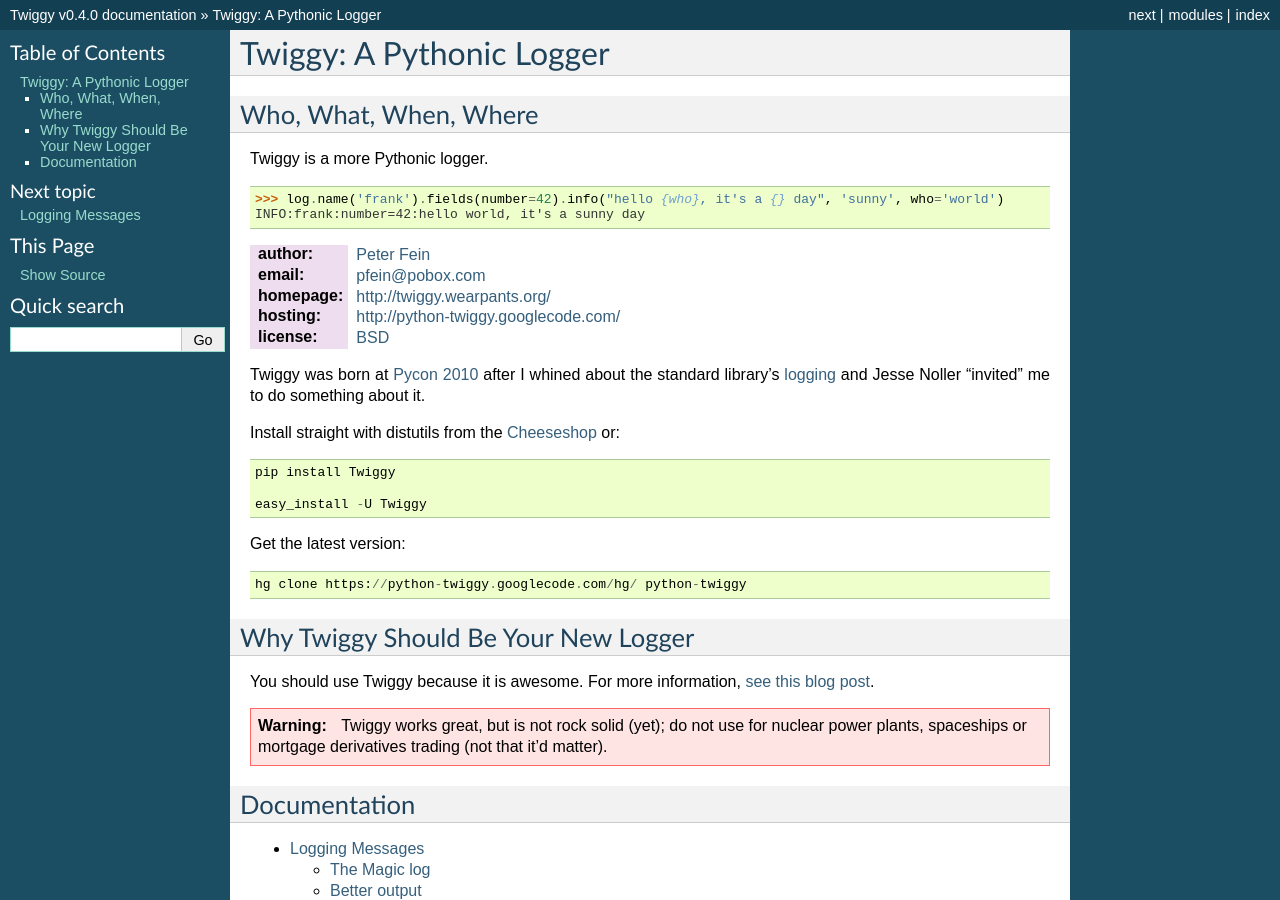
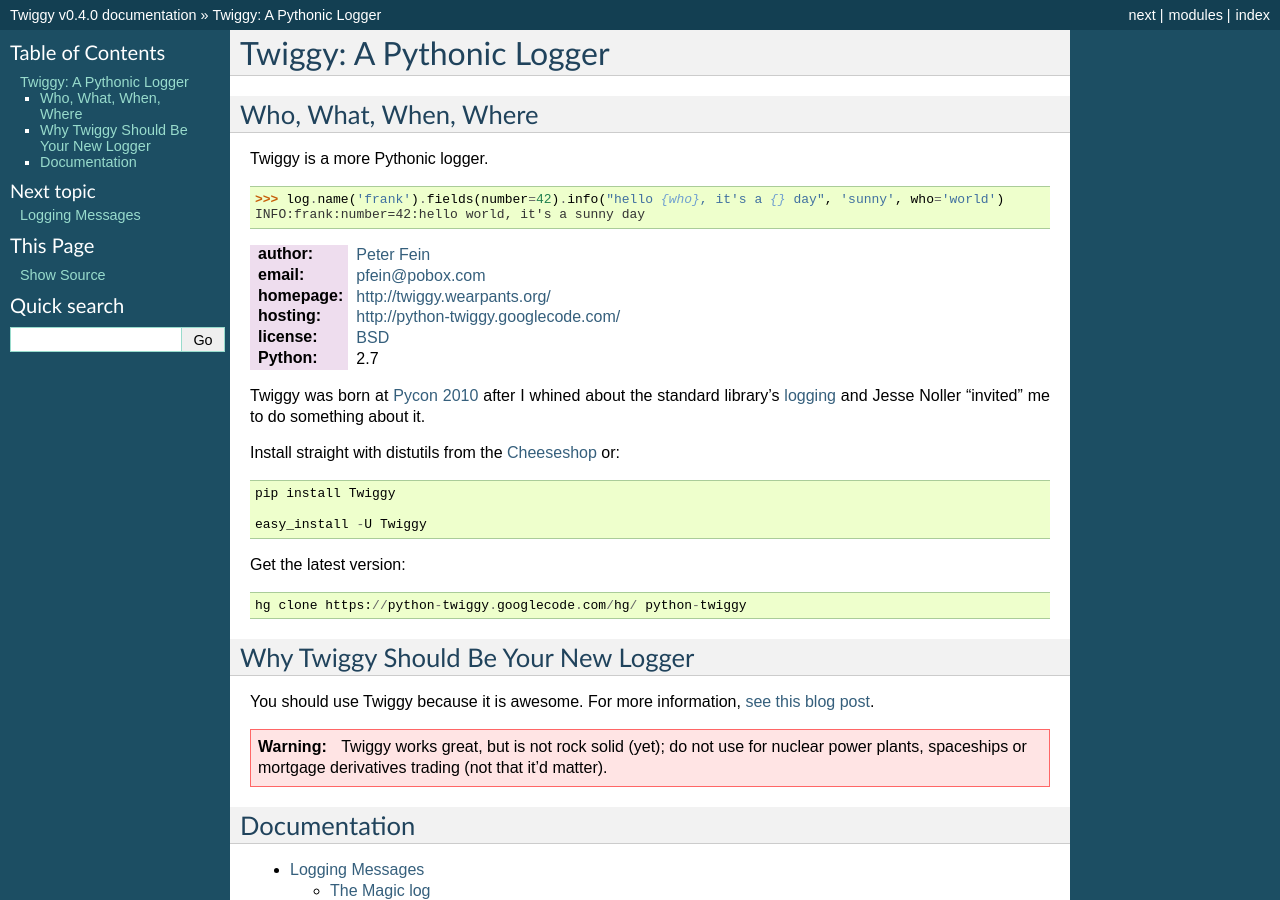
Before and after one commit to wearpants/twiggy, a Sphinx documentation site: the page built from doc/index.rst, in a window 1280 px wide and 900 px high. Built offline with Sphinx 7.4.7, drawn with Linux system fonts in a browser that asks for light colours.

Commit message:
add python version

```diff
--- a/doc/index.rst
+++ b/doc/index.rst
@@ -23,6 +23,7 @@
 :homepage: http://twiggy.wearpants.org/
 :hosting: http://python-twiggy.googlecode.com/
 :license: `BSD <http://www.opensource.org/licenses/bsd-license.php>`_
+:Python: 2.7
 
 Twiggy was born at `Pycon 2010 <http://us.pycon.org/2010/>`_ after I whined about the standard library's `logging <http://docs.python.org/library/logging.html>`_ and Jesse Noller "invited" me to do something about it.
 
```
